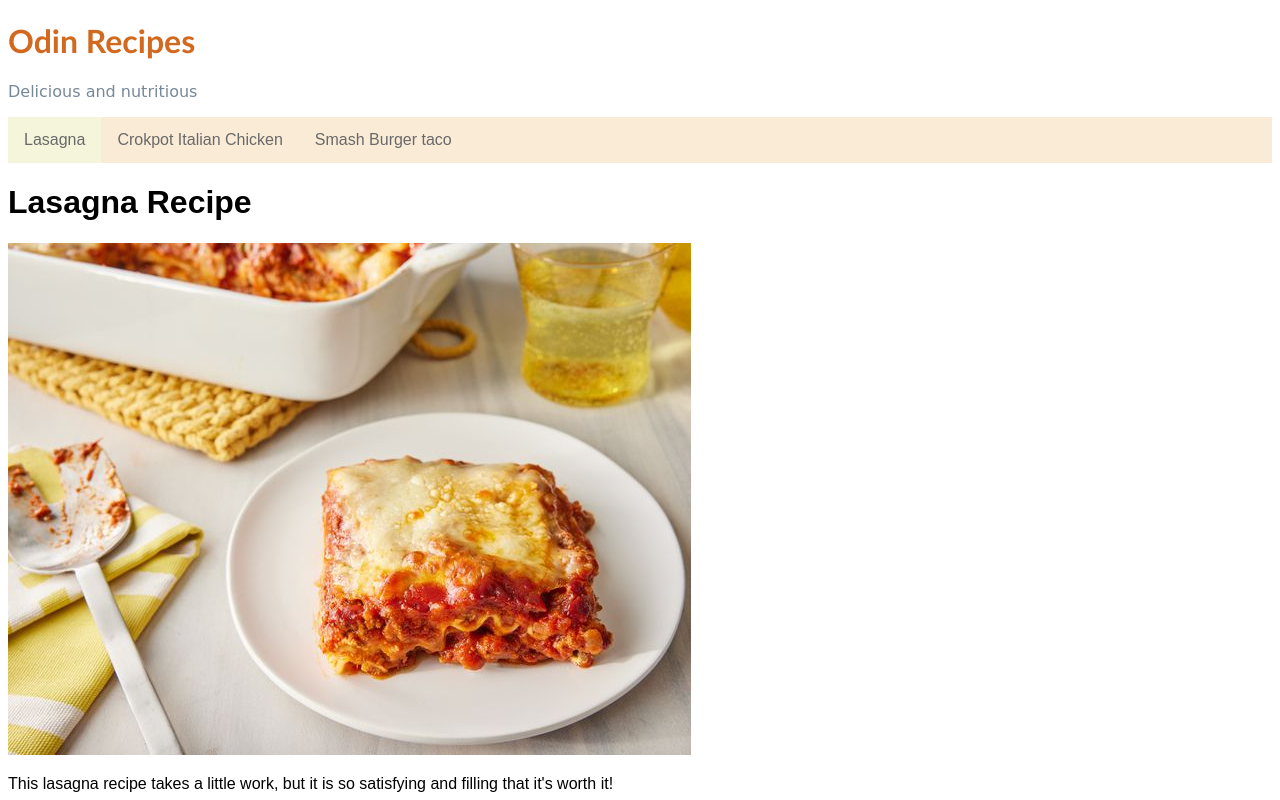
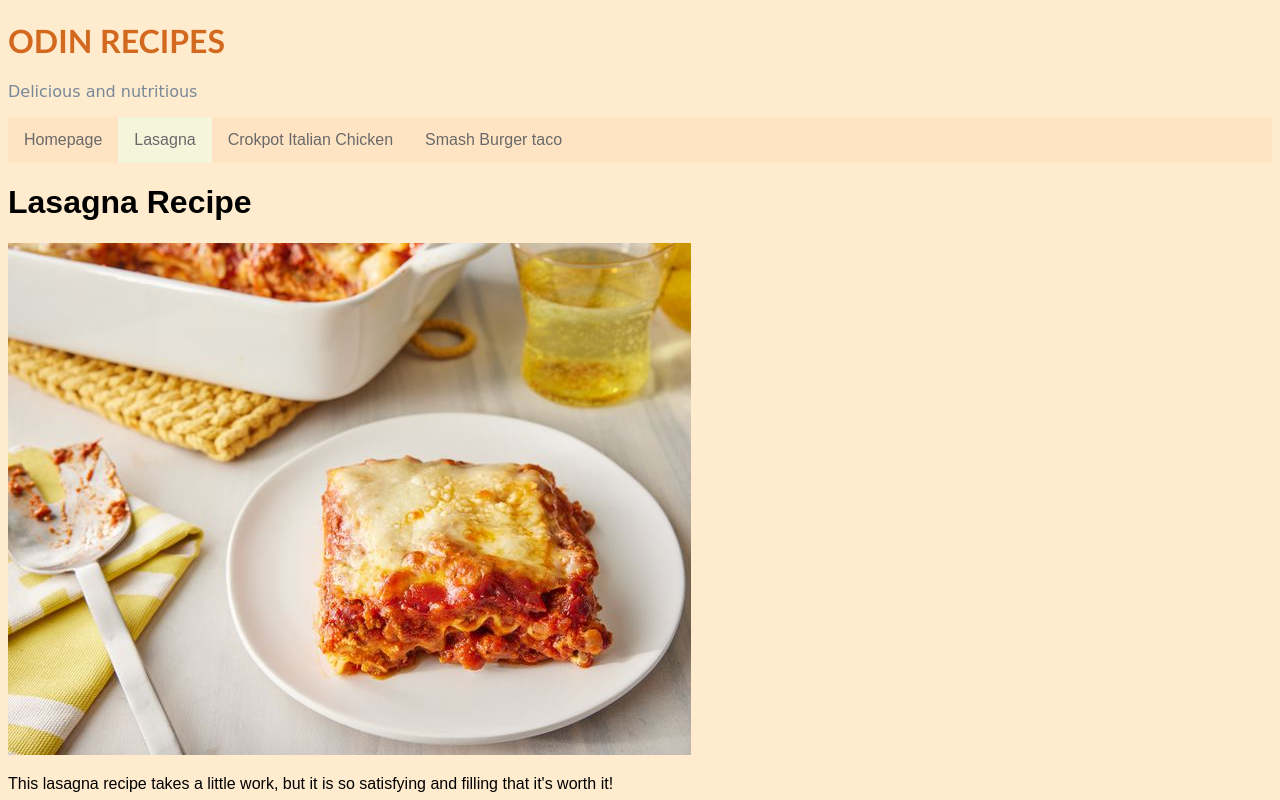
Before and after one commit to mizanti/odin-recipes, a plain HTML site: page recipes/lasagna.html in a window 1280 px wide. Shown: the top 800 px of the page. Drawn offline with Linux system fonts and the light colour scheme.

Commit message:
fix: fixed links to homepage, add bgcolor.

```diff
--- a/recipes/lasagna.html
+++ b/recipes/lasagna.html
@@ -11,9 +11,10 @@
             <p id="subtitle">Delicious and nutritious</p>
             <div id="navbar">
                 <ul>
-                <li><a class="active" href="recipes/lasagna.html">Lasagna</a></li>
-                <li><a href="recipes/crockpot-italian-chiken.html">Crokpot Italian Chicken</a></li>
-                <li><a href="recipes/smash-burger-taco.html">Smash Burger taco</a></li>
+                <li><a href="/index.html">Homepage</a></li>
+                <li><a class="active" href="/recipes/lasagna.html">Lasagna</a></li>
+                <li><a href="/recipes/crockpot-italian-chiken.html">Crokpot Italian Chicken</a></li>
+                <li><a href="/recipes/smash-burger-taco.html">Smash Burger taco</a></li>
                 </ul>
             </div>
         </div>
--- a/style.css
+++ b/style.css
@@ -1,11 +1,12 @@
-* {
+body {
+    background-color: blanchedalmond;
     font-family: Arial, Helvetica, sans-serif;
 }
 
-
 #title {
     color:chocolate;
-    font-family:'Trebuchet MS', 'Lucida Sans Unicode', 'Lucida Grande', 'Lucida Sans', Arial, sans-serif
+    font-family:'Trebuchet MS', 'Lucida Sans Unicode', 'Lucida Grande', 'Lucida Sans', Arial, sans-serif;
+    text-transform: uppercase;
 }
 
 #subtitle {
@@ -19,7 +20,7 @@
     margin: 0;
     padding: 0;
     overflow: hidden;
-    background-color: antiquewhite;
+    background-color:bisque;
 }
 
 #navbar li {
```
Also changed, not shown: index.html (+1 -0 lines), recipes/crockpot-italian-chiken.html (+4 -3 lines), recipes/smash-burger-taco.html (+4 -3 lines).
